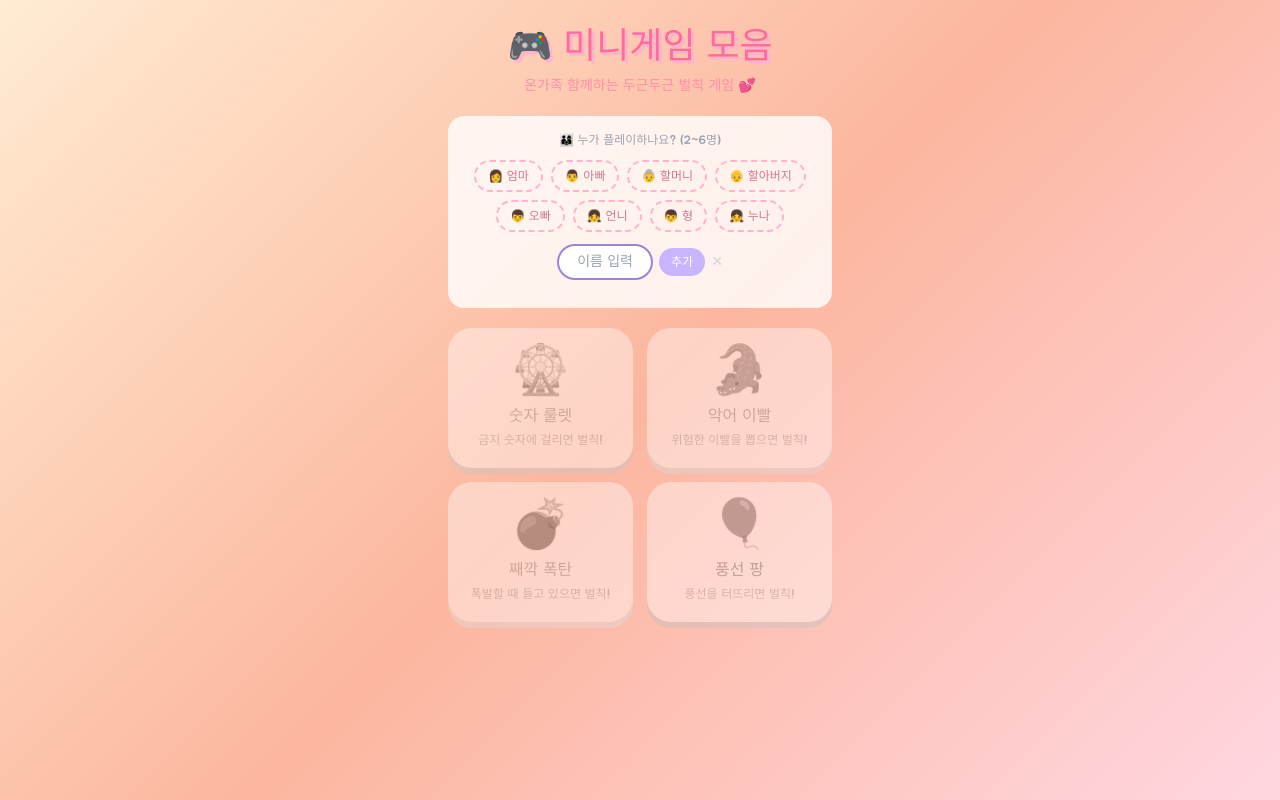
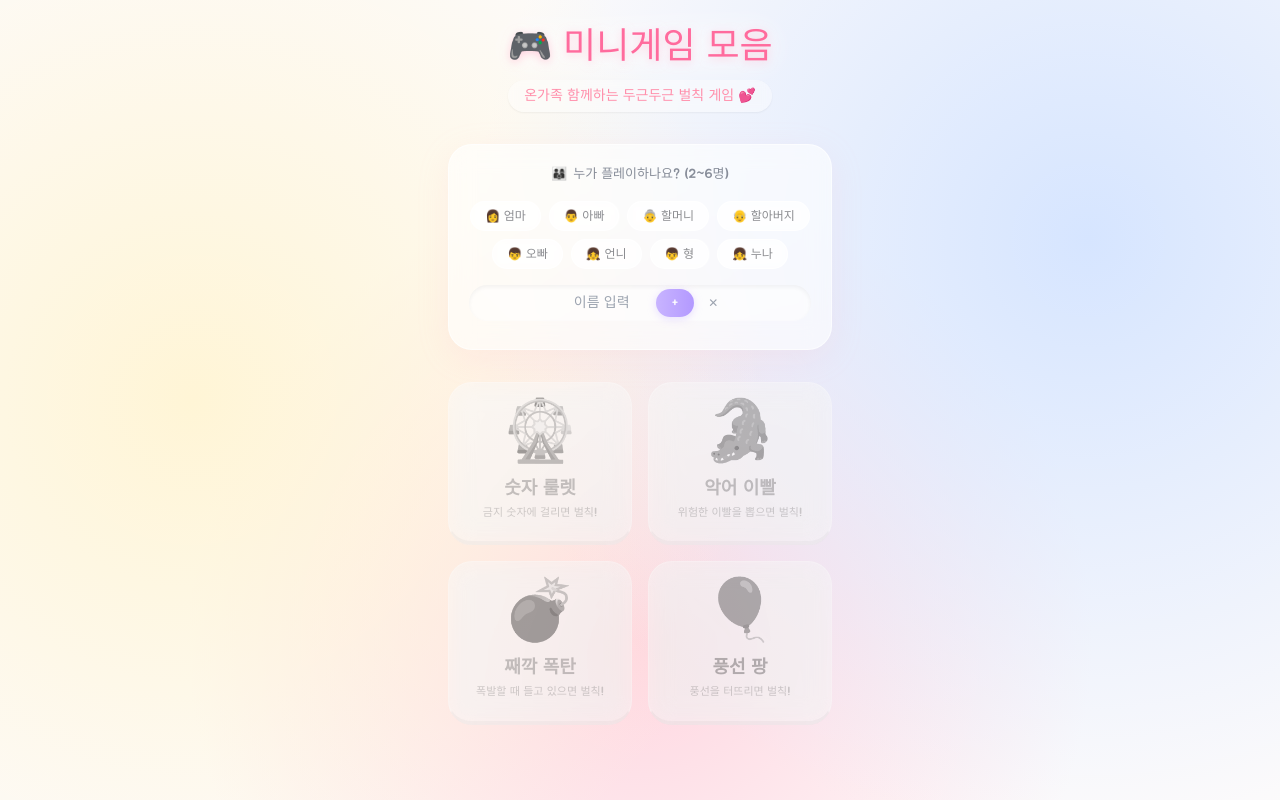
Before and after one commit to mooooburg-dev/miniplay, a Next.js app: page / in a window 1280 px wide. Both pictures are taken after a click on the button "✏️ 직접 입력". Built offline with nearby package versions, Linux system fonts and the light colour scheme.

Commit message:
글래스모피즘 기반 홈 UI 디자인 개선

```diff
--- a/app/globals.css
+++ b/app/globals.css
@@ -12,9 +12,17 @@
 
 body {
   min-height: 100vh;
-  background: linear-gradient(135deg, #ffecd2 0%, #fcb69f 50%, #ffd6e0 100%);
+  background: radial-gradient(circle at 15% 50%, #FFF5D6, transparent 50%),
+              radial-gradient(circle at 85% 30%, #D6E5FF, transparent 50%),
+              radial-gradient(circle at 50% 80%, #FFD6E0, transparent 50%);
+  background-color: #fdfbfb;
   background-attachment: fixed;
   overflow-x: hidden;
+}
+
+/* Glassmorphism utility */
+.glass-card {
+  @apply bg-white/60 backdrop-blur-md border border-white/60 shadow-[0_8px_32px_rgba(255,182,193,0.15)] rounded-3xl;
 }
 
 /* 게임 공통 레이아웃 */
@@ -23,15 +31,18 @@ body {
 }
 
 /* 액션 버튼 공통 글로시 효과 */
+.action-btn {
+  @apply relative overflow-hidden transition-all duration-200 active:scale-95;
+}
 .action-btn::before {
   content: '';
   position: absolute;
-  top: 7px;
-  left: 14px;
-  width: 52%;
-  height: 26%;
-  background: rgba(255, 255, 255, 0.28);
-  border-radius: 20px;
+  top: 0;
+  left: 0;
+  right: 0;
+  height: 45%;
+  background: linear-gradient(to bottom, rgba(255, 255, 255, 0.45) 0%, rgba(255, 255, 255, 0) 100%);
+  border-radius: inherit;
   pointer-events: none;
 }
 
--- a/app/page.tsx
+++ b/app/page.tsx
@@ -4,20 +4,23 @@ import { GAMES } from '@/types'
 
 export default function HomePage() {
   return (
-    <main className="min-h-screen flex flex-col items-center px-4 pt-6 pb-12">
-      {/* 타이틀 */}
-      <h1 className="text-4xl text-[#ff6b9d] font-jua text-center mt-2 mb-1 animate-float-y [text-shadow:3px_3px_0_#ffb3cc]">
-        🎮 미니게임 모음
-      </h1>
-      <p className="text-sm text-[#ff8fab] font-jua text-center mb-5">
-        온가족 함께하는 두근두근 벌칙 게임 💕
-      </p>
+    <main className="min-h-screen flex flex-col items-center px-4 pt-8 pb-12">
+      {/* 타이틀 영역 */}
+      <div className="flex flex-col items-center mb-8 w-full max-w-sm">
+        <h1 className="text-4xl text-[#ff6b9d] font-jua text-center mb-2 animate-float-y select-none relative">
+          <span className="absolute -inset-1 blur-md bg-white/40 rounded-full z-0"></span>
+          <span className="relative z-10 [text-shadow:0_2px_10px_rgba(255,179,204,0.6)]">🎮 미니게임 모음</span>
+        </h1>
+        <p className="text-sm text-[#ff8fab] font-jua text-center bg-white/40 px-4 py-1.5 rounded-full shadow-sm backdrop-blur-sm">
+          온가족 함께하는 두근두근 벌칙 게임 💕
+        </p>
+      </div>
 
       {/* 플레이어 설정 */}
       <PlayerSetup />
 
       {/* 게임 카드 그리드 */}
-      <div className="grid grid-cols-2 gap-3.5 w-full max-w-sm">
+      <div className="grid grid-cols-2 gap-4 w-full max-w-sm mt-2">
         {GAMES.map((game) => (
           <GameCard key={game.id} game={game} />
         ))}
--- a/components/GameCard.tsx
+++ b/components/GameCard.tsx
@@ -23,14 +23,30 @@ export function GameCard({ game }: GameCardProps) {
     <button
       onClick={handleClick}
       disabled={disabled}
-      className={`bg-white rounded-3xl p-5 text-center transition-all duration-150 font-jua w-full ${disabled ? 'opacity-40 saturate-0' : 'active:translate-y-1 hover:-translate-y-0.5'}`}
-      style={{ boxShadow: `0 6px 0 ${game.shadow}` }}
+      className={`glass-card p-5 text-center transition-all duration-300 font-jua w-full group overflow-hidden relative ${
+        disabled
+          ? 'opacity-50 saturate-0'
+          : 'hover:-translate-y-1 hover:shadow-xl active:scale-95'
+      }`}
+      style={{
+        boxShadow: disabled
+          ? 'none'
+          : `0 8px 20px ${game.color}30, inset 0 2px 4px rgba(255,255,255,0.7)`,
+        borderBottom: `4px solid ${game.color}20`,
+      }}
     >
-      <span className="text-5xl block mb-2">{game.emoji}</span>
-      <span className="block text-base mb-1" style={{ color: game.color }}>
+      {/* Decorative gradient blob inside card */}
+      <div
+        className="absolute -inset-6 opacity-0 group-hover:opacity-20 transition-opacity duration-300 blur-2xl rounded-full z-0"
+        style={{ background: `radial-gradient(circle, ${game.color}, transparent 70%)` }}
+      />
+      <span className="text-6xl block mb-3 relative z-10 group-hover:scale-110 transition-transform duration-300 group-hover:drop-shadow-sm">
+        {game.emoji}
+      </span>
+      <span className="block text-lg mb-0.5 relative z-10 font-bold" style={{ color: game.color }}>
         {game.name}
       </span>
-      <span className="block text-xs text-gray-400">{game.desc}</span>
+      <span className="block text-[11px] text-gray-400 relative z-10">{game.desc}</span>
     </button>
   )
 }
--- a/components/PlayerSetup.tsx
+++ b/components/PlayerSetup.tsx
@@ -29,22 +29,22 @@ export function PlayerSetup() {
   }
 
   return (
-    <div className="bg-white/80 rounded-2xl p-4 w-full max-w-sm mb-5">
-      <h3 className="text-xs text-gray-400 text-center mb-3 font-jua">
-        👨‍👩‍👦 누가 플레이하나요? (2~6명)
+    <div className="glass-card w-full max-w-sm mb-6 p-5">
+      <h3 className="text-[13px] text-gray-500 text-center mb-4 font-jua flex justify-center items-center gap-1.5 opacity-80">
+        <span>👨‍👩‍👦</span> 누가 플레이하나요? (2~6명)
       </h3>
 
       {/* 선택된 플레이어 */}
       {players.length > 0 && (
-        <div className="flex flex-wrap gap-2 justify-center mb-3">
+        <div className="flex flex-wrap gap-2.5 justify-center mb-4">
           {players.map((name, i) => (
             <button
               key={i}
               onClick={() => removePlayer(i)}
-              className="flex items-center gap-1 bg-[#ffd6e0] rounded-full px-3 py-1.5 font-jua text-sm text-gray-600 active:scale-95 transition-transform"
+              className="flex items-center gap-1.5 bg-gradient-to-r from-[#FFB3CC] to-[#FF9EBC] text-white shadow-[0_4px_12px_rgba(255,179,204,0.4)] rounded-full px-4 py-1.5 font-jua text-sm active:scale-95 transition-all hover:-translate-y-0.5 group"
             >
               {name}
-              <span className="text-[#ffaabb] text-xs">✕</span>
+              <span className="bg-white/30 rounded-full w-4 h-4 flex items-center justify-center text-[10px] ml-0.5 group-hover:bg-white/50 transition-colors">✕</span>
             </button>
           ))}
         </div>
@@ -52,12 +52,12 @@ export function PlayerSetup() {
 
       {/* 프리셋 버튼 */}
       {players.length < 6 && (
-        <div className="flex flex-wrap gap-2 justify-center mb-3">
+        <div className="flex flex-wrap gap-2 justify-center mb-2">
           {PRESETS.filter((p) => !players.includes(p.name)).map((preset) => (
             <button
               key={preset.name}
               onClick={() => addPlayerByName(preset.name)}
-              className="border-2 border-dashed border-[#ffb3cc] rounded-full px-3 py-1.5 font-jua text-xs text-[#cc7a94] active:scale-95 active:bg-[#fff0f5] transition-all"
+              className="bg-white/50 backdrop-blur-sm border border-white/80 rounded-full px-3.5 py-1.5 font-jua text-xs text-[#8c8d91] active:scale-95 hover:bg-white hover:text-[#555] transition-all hover:shadow-[0_2px_8px_rgba(0,0,0,0.05)]"
             >
               {preset.label}
             </button>
@@ -67,12 +67,12 @@ export function PlayerSetup() {
           {!showInput ? (
             <button
               onClick={() => setShowInput(true)}
-              className="border-2 border-dashed border-[#c8b4ff] rounded-full px-3 py-1.5 font-jua text-xs text-[#9b85d6] active:scale-95 active:bg-[#f5f0ff] transition-all"
+              className="bg-[#E6D5FF]/40 border border-[#E6D5FF] rounded-full px-3.5 py-1.5 font-jua text-xs text-[#9b85d6] active:scale-95 hover:bg-[#E6D5FF]/70 transition-all hover:shadow-[0_2px_8px_rgba(155,133,214,0.2)] flex items-center gap-1"
             >
-              ✏️ 직접 입력
+              <span>✏️</span> 직접 입력
             </button>
           ) : (
-            <div className="flex items-center gap-1.5 w-full justify-center mt-1">
+            <div className="flex items-center gap-1.5 w-full justify-center mt-2 p-1 bg-white/50 rounded-full shadow-inner">
               <input
                 type="text"
                 value={customName}
@@ -81,20 +81,21 @@ export function PlayerSetup() {
                 placeholder="이름 입력"
                 maxLength={5}
                 autoFocus
-                className="border-2 border-[#c8b4ff] rounded-full px-3 py-1.5 font-jua text-sm text-gray-600 w-24 text-center outline-none focus:border-[#9b85d6]"
+                className="bg-transparent px-3 py-1 font-jua text-sm text-gray-700 w-24 text-center outline-none placeholder:text-gray-400"
               />
               <button
                 onClick={handleAddCustom}
-                className="bg-[#c8b4ff] text-white rounded-full px-3 py-1.5 font-jua text-xs active:scale-95 transition-transform"
+                className="bg-gradient-to-r from-[#c8b4ff] to-[#b399ff] text-white rounded-full px-4 py-1.5 font-jua text-xs shadow-[0_2px_8px_rgba(200,180,255,0.4)] active:scale-95 transition-all"
               >
-                추가
+                +
               </button>
               <button
                 onClick={() => {
                   setShowInput(false)
                   setCustomName('')
                 }}
-                className="text-gray-300 text-sm"
+                className="text-gray-400 px-2 py-1 text-xs hover:text-gray-600 transition-colors"
+                title="취소"
               >
                 ✕
               </button>
@@ -107,7 +108,7 @@ export function PlayerSetup() {
       {players.length > 0 && (
         <button
           onClick={resetScores}
-          className="block mx-auto mt-1 text-xs text-gray-300 font-jua hover:text-gray-400 transition-colors"
+          className="block mx-auto mt-4 text-[11px] text-gray-400 font-jua hover:text-[#ff8fab] transition-colors"
         >
           🔄 점수 초기화
         </button>
--- a/components/TurnBadge.tsx
+++ b/components/TurnBadge.tsx
@@ -11,10 +11,14 @@ export function TurnBadge({
 }: TurnBadgeProps) {
   return (
     <div
-      className="px-7 py-2.5 rounded-full text-xl text-center font-jua bg-white mb-2.5 transition-all duration-300"
-      style={{ boxShadow: `0 4px 0 ${shadowColor}`, color }}
+      className="px-8 py-3 rounded-full text-2xl text-center font-jua bg-white/90 backdrop-blur-md mb-5 transition-all duration-300 border border-white/80 animate-pulse-glow"
+      style={{
+        color,
+        boxShadow: `0 8px 24px ${shadowColor}60, inset 0 2px 4px rgba(255,255,255,1)`,
+      }}
     >
-      🌟 {playerName} 차례!
+      <span className="inline-block animate-wiggle mr-1.5 origin-bottom">🌟</span>
+      {playerName} 차례!
     </div>
   )
 }
--- a/tailwind.config.ts
+++ b/tailwind.config.ts
@@ -11,10 +11,24 @@ const config: Config = {
       fontFamily: {
         jua: ['var(--font-jua)', 'sans-serif'],
       },
+      colors: {
+        pastel: {
+          pink: '#FFD6E0',
+          rose: '#FFB3CC',
+          magenta: '#FF6B9D',
+          purple: '#E6D5FF',
+          blue: '#D6E5FF',
+          yellow: '#FFF5D6',
+        }
+      },
       keyframes: {
         floatY: {
           '0%, 100%': { transform: 'translateY(0)' },
           '50%': { transform: 'translateY(-6px)' },
+        },
+        pulseGlow: {
+          '0%, 100%': { transform: 'scale(1)', filter: 'drop-shadow(0 0 8px rgba(255,107,157,0.4))' },
+          '50%': { transform: 'scale(1.02)', filter: 'drop-shadow(0 0 16px rgba(255,107,157,0.7))' },
         },
         spinBounce: {
           '0%, 100%': { transform: 'scale(1)' },
@@ -81,6 +95,7 @@ const config: Config = {
       },
       animation: {
         'float-y': 'floatY 2.5s ease-in-out infinite',
+        'pulse-glow': 'pulseGlow 2s ease-in-out infinite',
         'spin-bounce': 'spinBounce 0.14s ease-in-out infinite',
         'land-pop': 'landPop 0.5s cubic-bezier(0.34,1.56,0.64,1)',
         'bomb-idle': 'bombIdle 1.2s ease-in-out infinite',
```
